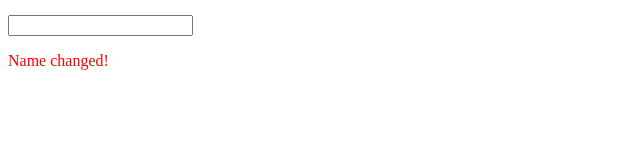
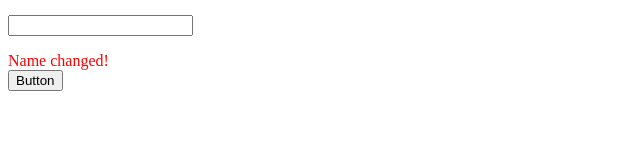
Before and after one commit to escapist-berlin/learning-vue, a Vue app in the folder section-21-3-STARTER/: page / in a window 1280 px wide. Shown: the part 140-300 px from the top of the page, without its empty margins (0-640 px from the left). Built offline with nearby package versions, Linux system fonts and the light colour scheme.

Commit message:
Template Refs

```diff
--- a/section-21-3-STARTER/src/App.vue
+++ b/section-21-3-STARTER/src/App.vue
@@ -12,6 +12,8 @@
     <p>{{ reversedPhrase }}</p>
 
     <app-alert :user="user" />
+
+    <button type="button" ref="btn">Button</button>
   </div>
 </template>
 
@@ -38,11 +40,17 @@ export default {
     AppAlert,
   },
   setup() {
+    const btn = ref(null);
+
     onBeforeMount(() => {
       console.log("onBeforeMount")
     });
     onMounted(() => {
       console.log("onMounted")
+
+      btn.value.addEventListener('click', () => {
+        console.log("btn clicked")
+      })
     });
 
     let num = ref(0);
@@ -86,6 +94,7 @@ export default {
       reversedPhrase,
       double,
       user,
+      btn,
     }
   },
 };
```
